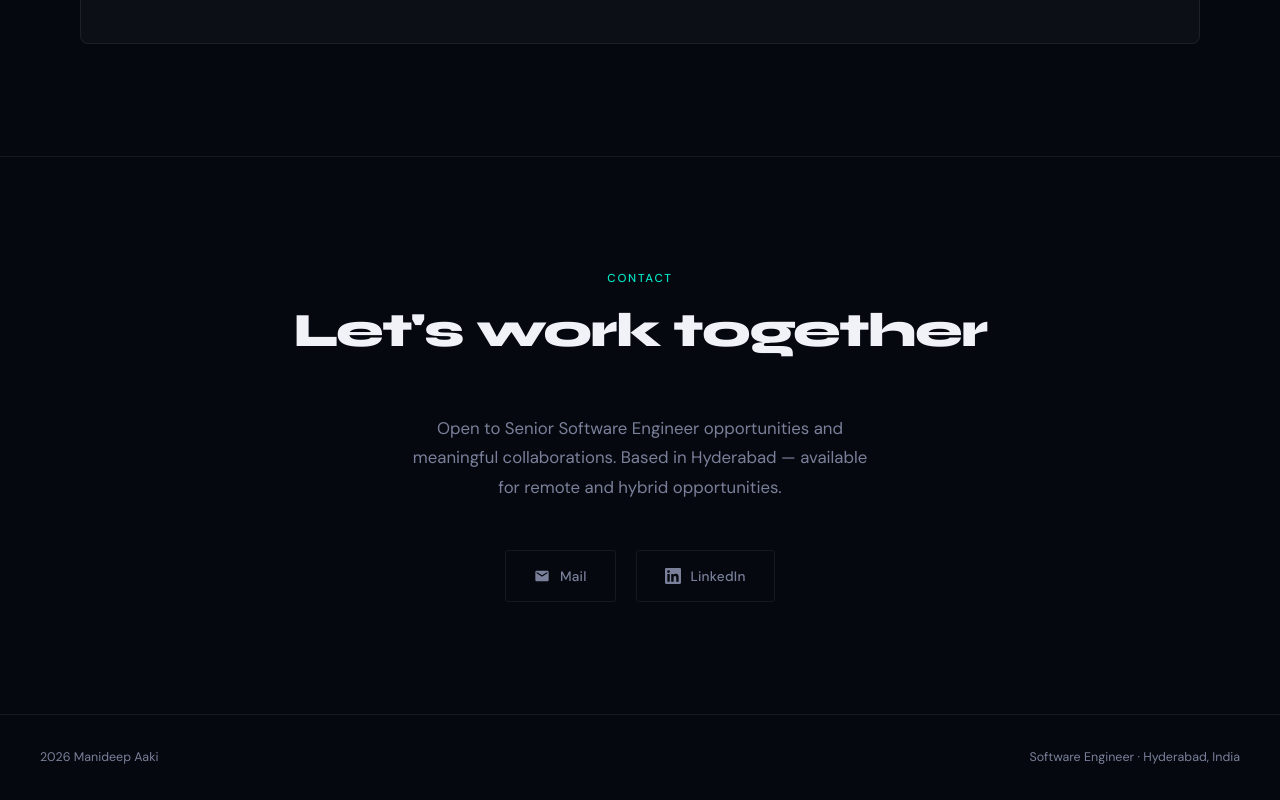
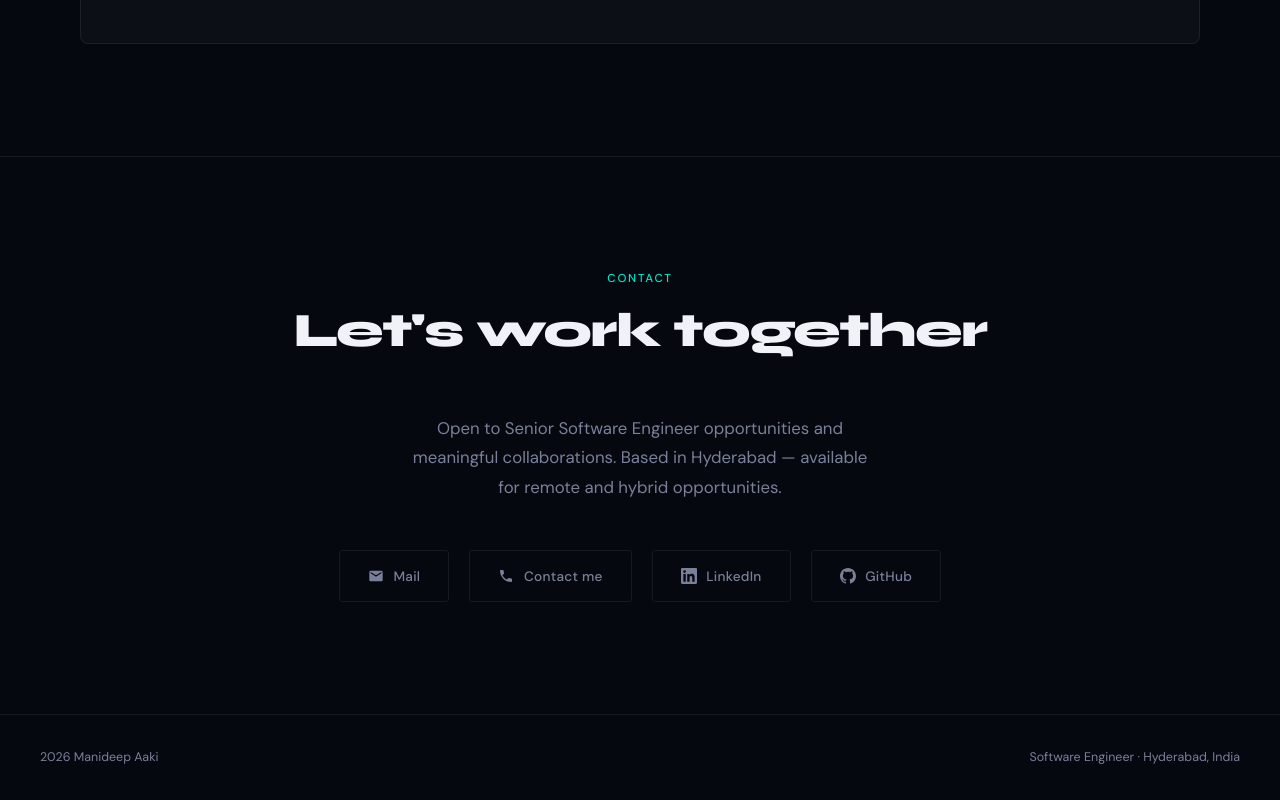
Before and after one commit to aaki-manideep/Portfolio, a React (Vite) app: page / in a window 1280 px wide. Shown: the part 4638-5438 px from the top of the page. Built offline with nearby package versions, Linux system fonts and the light colour scheme.

Commit message:
updated the added the github and contact details

```diff
--- a/src/components/Contact.jsx
+++ b/src/components/Contact.jsx
@@ -16,13 +16,19 @@
           <svg viewBox="0 0 24 24"><path d="M20 4H4c-1.1 0-2 .9-2 2v12c0 1.1.9 2 2 2h16c1.1 0 2-.9 2-2V6c0-1.1-.9-2-2-2zm0 4-8 5-8-5V6l8 5 8-5v2z" /></svg>
           Mail
         </a>
-        {/* <a href="tel:+91XXXXXXXX" className="contact-link">
+        <a href="tel:+91 7893717100" className="contact-link">
           <svg viewBox="0 0 24 24"><path d="M6.6 10.8c1.4 2.8 3.8 5.1 6.6 6.6l2.2-2.2c.3-.3.7-.4 1-.2 1.1.4 2.3.6 3.6.6.6 0 1 .4 1 1V20c0 .6-.4 1-1 1-9.4 0-17-7.6-17-17 0-.6.4-1 1-1h3.5c.6 0 1 .4 1 1 0 1.3.2 2.5.6 3.6.1.3 0 .7-.2 1L6.6 10.8z" /></svg>
           Contact me
-        </a> */}
+        </a>
         <a href="https://www.linkedin.com/in/manideep-aaki-9b158b128/" target="_blank" rel="noreferrer" className="contact-link">
           <svg viewBox="0 0 24 24"><path d="M20.447 20.452h-3.554v-5.569c0-1.328-.027-3.037-1.852-3.037-1.853 0-2.136 1.445-2.136 2.939v5.667H9.351V9h3.414v1.561h.046c.477-.9 1.637-1.85 3.37-1.85 3.601 0 4.267 2.37 4.267 5.455v6.286zM5.337 7.433a2.062 2.062 0 0 1-2.063-2.065 2.064 2.064 0 1 1 2.063 2.065zm1.782 13.019H3.555V9h3.564v11.452zM22.225 0H1.771C.792 0 0 .774 0 1.729v20.542C0 23.227.792 24 1.771 24h20.451C23.2 24 24 23.227 24 22.271V1.729C24 .774 23.2 0 22.222 0h.003z" /></svg>
           LinkedIn
+        </a>
+        <a href="https://github.com/aaki-manideep" target="_blank" rel="noreferrer" className="contact-link">
+          <svg viewBox="0 0 24 24">
+            <path d="M12 0C5.374 0 0 5.373 0 12c0 5.302 3.438 9.8 8.207 11.387.599.111.793-.261.793-.577v-2.234c-3.338.726-4.033-1.416-4.033-1.416-.546-1.387-1.333-1.756-1.333-1.756-1.089-.745.083-.729.083-.729 1.205.084 1.839 1.237 1.839 1.237 1.07 1.834 2.807 1.304 3.492.997.107-.775.418-1.305.762-1.604-2.665-.305-5.467-1.334-5.467-5.931 0-1.311.469-2.381 1.236-3.221-.124-.303-.535-1.524.117-3.176 0 0 1.008-.322 3.301 1.23A11.509 11.509 0 0 1 12 5.803c1.02.005 2.047.138 3.006.404 2.291-1.552 3.297-1.23 3.297-1.23.653 1.653.242 2.874.118 3.176.77.84 1.235 1.911 1.235 3.221 0 4.609-2.807 5.624-5.479 5.921.43.372.823 1.102.823 2.222v3.293c0 .319.192.694.801.576C20.566 21.797 24 17.3 24 12c0-6.627-5.373-12-12-12z" />
+          </svg>
+          GitHub
         </a>
       </div>
     </section>
```
